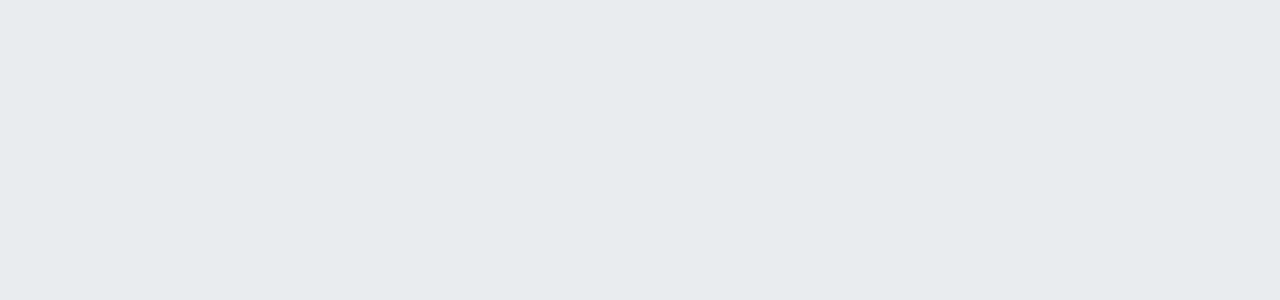
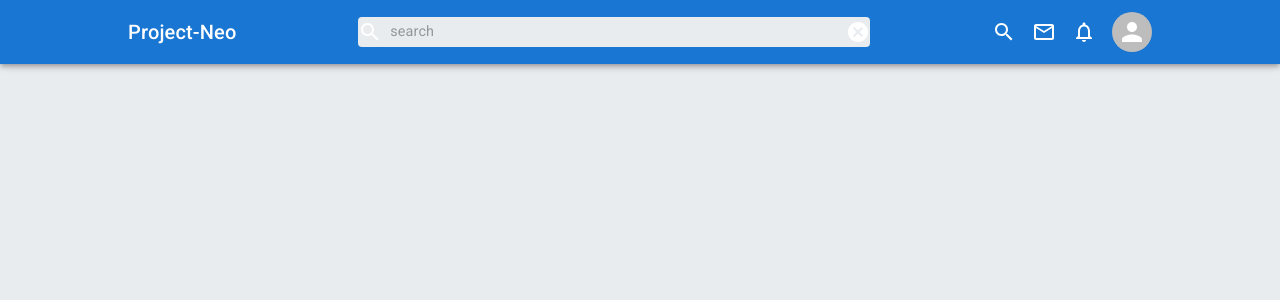
Before and after one commit to jpzambranoleon/project-neo-front-end, a React (Create React App) app: page /projects in a window 1280 px wide. Before the commit this address had no page. Shown: the top 300 px of the page. Built offline with nearby package versions, Linux system fonts and the light colour scheme.

Commit message:
updated files

```diff
--- a/src/App.js
+++ b/src/App.js
@@ -1,6 +1,7 @@
 import { BrowserRouter as Router, Routes, Route } from "react-router-dom";
 import Home from "./pages/homePage/Home";
 import Profile from "./pages/profilePage/Profile";
+import ProjectsPage from "./pages/projectsPage/ProjectsPage";
 import SignInSide from "./SignInSide";
 import SignUp from "./SignUp";
 
@@ -13,7 +14,8 @@ function App() {
             <Route path="/sign-in" element={<SignInSide />} />
             <Route path="/sign-up" element={<SignUp />} />
             <Route path="/" element={<Home />} />
-            <Route path="/profile" element={<Profile />}/>
+            <Route path="/profile" element={<Profile />} />
+            <Route path="/projects" element={<ProjectsPage />} />
           </>
         </Routes>
       </Router>
--- a/src/pages/projectsPage/Projects.jsx
+++ b/src/pages/projectsPage/ProjectsPage.jsx
@@ -13,7 +13,7 @@ const useStyles = makeStyles((theme) => ({
     },
 }))
 
-export default function Profile() {
+export default function ProjectsPage() {
     const classes = useStyles();
     return (
         <div>
```
